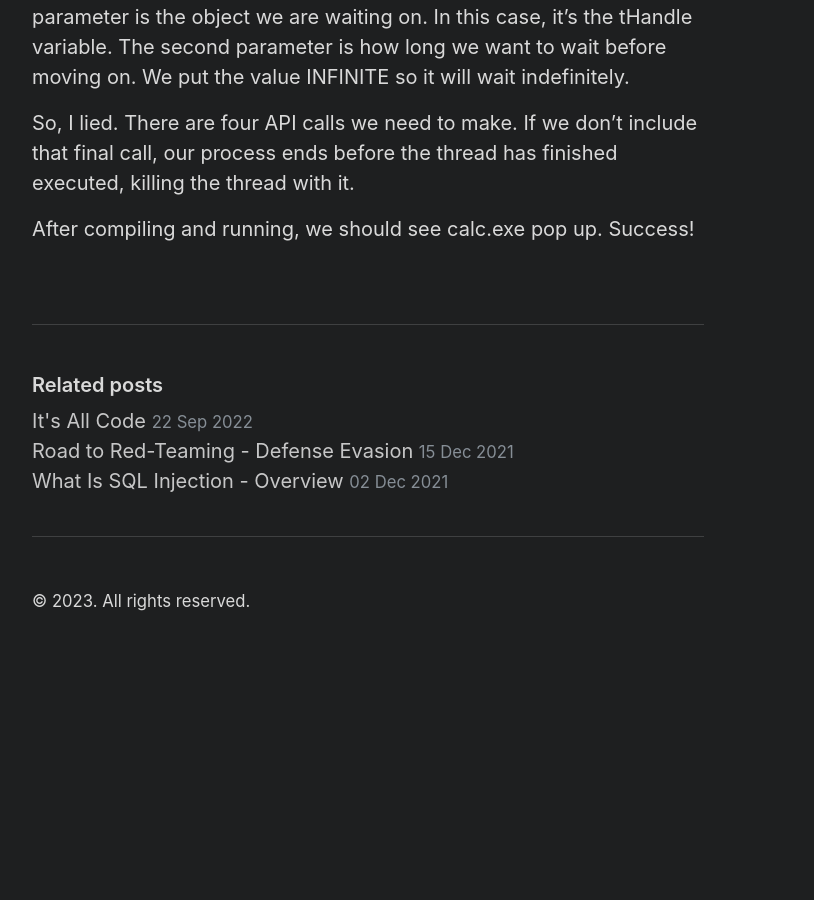
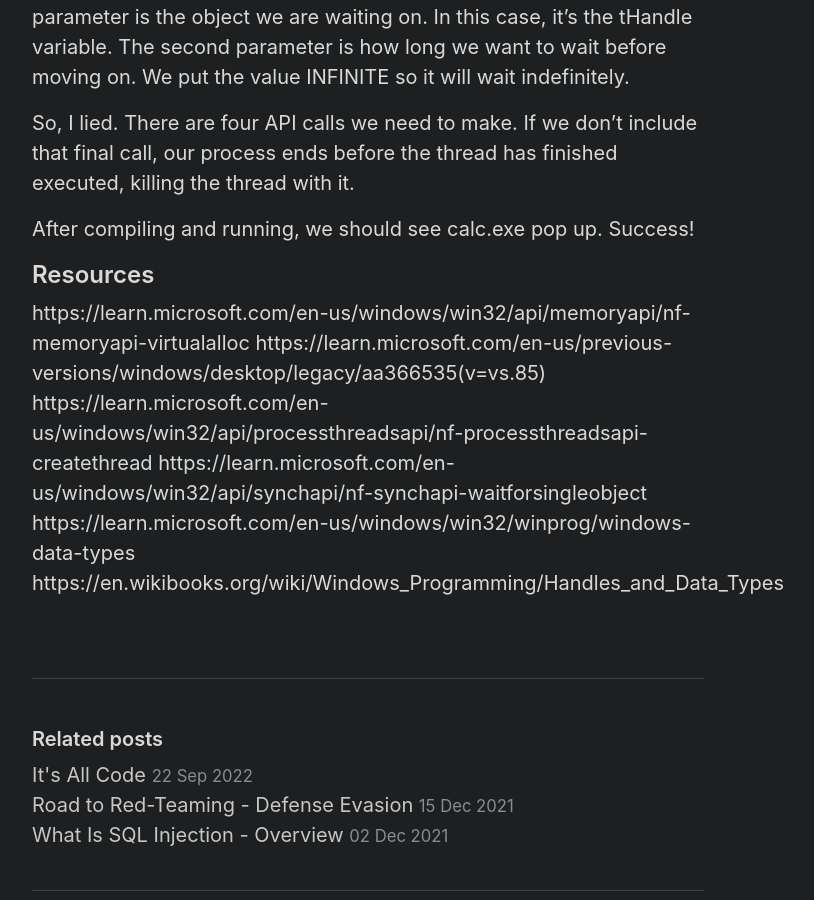
Before and after one commit to RePRGM/rePRGM.github.io, a Jekyll site: the page built from _posts/2023-01-03-lets-make-malware-process-injection.md, in a window 1280 px wide and 900 px high, scrolled down 4100 px. Shown: the whole window, without its empty margins (272-1086 px from the left). Built offline with Jekyll 4.4.1, drawn with Linux system fonts in a browser that asks for light colours; before the commit the page ends 4763 px from its top, so only the background shows below that.

Commit message:
Update 2023-01-03-lets-make-malware-process-injection.md

```diff
--- a/_posts/2023-01-03-lets-make-malware-process-injection.md
+++ b/_posts/2023-01-03-lets-make-malware-process-injection.md
@@ -119,3 +119,11 @@ That final API call (WaitForSingleObject) is simply waiting for our newly create
 So, I lied. There are four API calls we need to make. If we don’t include that final call, our process ends before the thread has finished executed, killing the thread with it.
 
 After compiling and running, we should see calc.exe pop up. Success!
+
+## Resources
+https://learn.microsoft.com/en-us/windows/win32/api/memoryapi/nf-memoryapi-virtualalloc
+https://learn.microsoft.com/en-us/previous-versions/windows/desktop/legacy/aa366535(v=vs.85)
+https://learn.microsoft.com/en-us/windows/win32/api/processthreadsapi/nf-processthreadsapi-createthread
+https://learn.microsoft.com/en-us/windows/win32/api/synchapi/nf-synchapi-waitforsingleobject
+https://learn.microsoft.com/en-us/windows/win32/winprog/windows-data-types
+https://en.wikibooks.org/wiki/Windows_Programming/Handles_and_Data_Types
```
